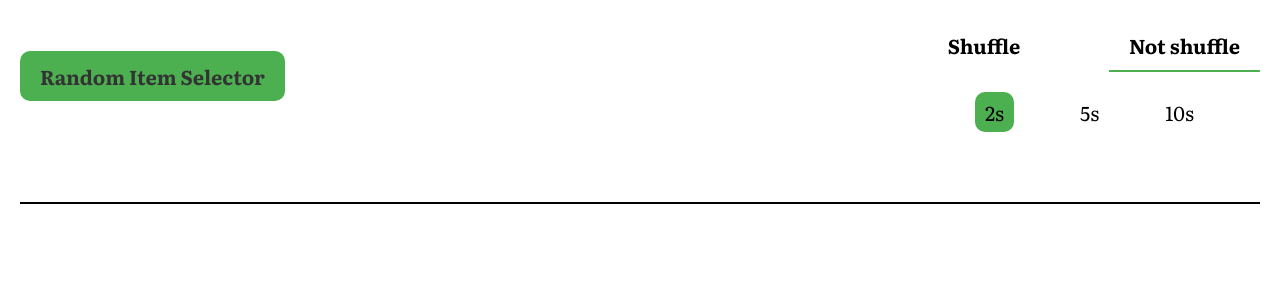
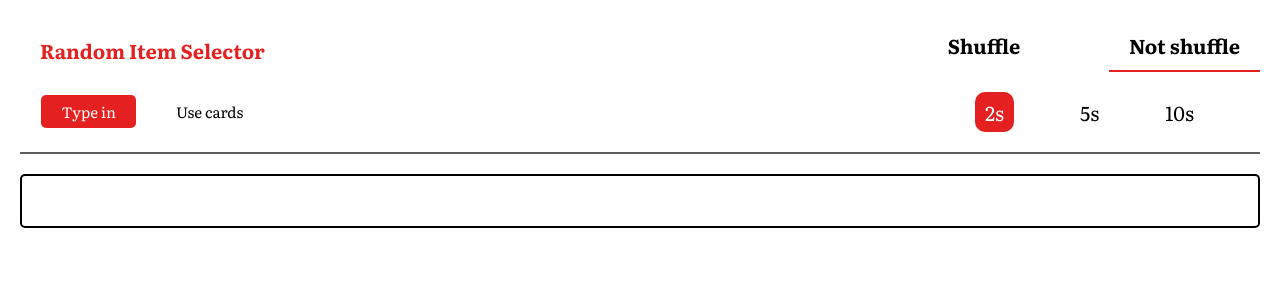
Before and after one commit to KimmNT/random-pickly, a React (Vite) app: page / in a window 1280 px wide. Shown: the top 300 px of the page. Built offline with nearby package versions, Linux system fonts and the light colour scheme.

Commit message:
adding cards - 150225

```diff
--- a/src/App.tsx
+++ b/src/App.tsx
@@ -1,43 +1,44 @@
-import { useState } from "react";
+import { useEffect, useState } from "react";
 import styles from "./styles/App.module.scss"; // Import SASS styles
+import cards from "./json/cards.json"
+
 
 const App: React.FC = () => {
-  const [items, setItems] = useState<string[]>([]);
+  const [items, setItems] = useState<{ name: string; type: string }[]>([]);
   const [inputValue, setInputValue] = useState("");
-  const [currentItem, setCurrentItem] = useState<string | null>(null);
+  const [currentItem, setCurrentItem] = useState<{ name: string; type: string } | null>(null);
   const [isAnimating, setIsAnimating] = useState(false);
   const [isShuffle, setIsShuffle] = useState(false);
   const [runningTime, setRunningTime] = useState(2000);
+  const [isCard,setIsCard] = useState(false)
+
+  useEffect(() => {
+    setItems(isCard ? cards : []);
+  }, [isCard]);
 
   const getRandomItem = () => {
-    if (isAnimating) return; // Prevent multiple clicks during animation
+    if (isAnimating || items.length === 0) return; // Prevent multiple clicks & empty list error
 
     setIsAnimating(true);
     let index = 0;
-    let arrayLength = items.length;
+    const arrayLength = items.length;
 
-    // Start fast animation
     const interval = setInterval(() => {
-      if (isShuffle) {
-        const randomIndex = Math.floor(Math.random() * arrayLength); // Get a random index
-        setCurrentItem(items[randomIndex]); // Set a random item from the array
-      } else {
-        setCurrentItem(items[index]);
-        index = (index + 1) % items.length;
-      }
-    }, 100); // Change every 100ms (adjust for speed)
+      setCurrentItem(isShuffle ? items[Math.floor(Math.random() * arrayLength)] : items[index]);
+      index = (index + 1) % arrayLength;
+      console.log(index)
+    }, 100); // Animation speed
 
-    // Stop after a random duration (1.5s to 3s)
     setTimeout(() => {
       clearInterval(interval);
-      const randomIndex = Math.floor(Math.random() * items.length);
-      setCurrentItem(items[randomIndex]);
+      setCurrentItem(items[Math.floor(Math.random() * arrayLength)]);
       setIsAnimating(false);
-    }, runningTime); // Adjust to control how long the animation runs
+    }, runningTime);
   };
+
   const handleInsertNewItem = (e: React.KeyboardEvent<HTMLInputElement>) => {
     if (e.key === "Enter" && inputValue.trim() !== "") {
-      setItems((prevItems) => [...prevItems, inputValue]); // Add new item
+      setItems((prevItems) => [...prevItems, {name: inputValue.trim(), type: "Input"}]); // Add new item
       setInputValue(""); // Clear input field after adding
     }
   };
@@ -49,7 +50,14 @@ const App: React.FC = () => {
   return (
     <div className={styles.container}>
       <div className={styles.headline}>
+        <div className={styles.value}>
         <h1 className={styles.title}>Random Item Selector</h1>
+        <div className={styles.valueContainer}>
+          <div onClick={()=>setIsCard(false)} className={`${styles.valueItem} ${isCard ? "" : styles.valueItemActive}`}>Type in</div>
+          <div onClick={()=>setIsCard(true)} className={`${styles.valueItem} ${isCard ? styles.valueItemActive : ""}`}>Use cards</div>
+        </div>
+        {isCard && <div className={styles.valueRank}>Hearts - Diamonds - Clubs - Spades</div>}
+        </div>
         <div className={styles.options}>
           <div className={styles.shuffle}>
             <div
@@ -97,19 +105,20 @@ const App: React.FC = () => {
           </div>
         </div>
       </div>
-      <input
+      <div className={styles.break}></div>
+      {isCard ? <></> :       <input
         type="text"
         value={inputValue}
         onChange={(e) => setInputValue(e.target.value)}
         onKeyDown={handleInsertNewItem}
-      />
+      />}
       <div className={styles.list}>
         {items.map((item, index) => (
           <div
             key={index}
-            className={currentItem === item ? styles.active : ""}
+            className={currentItem?.name === item.name ? styles.active : ""}
           >
-            {item}
+            {item.name}
             <span onClick={() => handleRemoveItem(index)}>X</span>
           </div>
         ))}
@@ -126,11 +135,11 @@ const App: React.FC = () => {
       {currentItem && !isAnimating && (
         <div className={styles.selectedItemBackground}>
           <div className={styles.selectedItem}>
-            <div className={styles.selectedItemValue}>{currentItem}</div>
+            <div className={styles.selectedItemValue}>{currentItem.name}</div>
             <div className={styles.selectedItemButton}>
               <div
                 className={styles.selectedItemButtonItem}
-                onClick={() => setCurrentItem("")}
+                onClick={() => setCurrentItem(null)}
               >
                 close
               </div>
--- /dev/null
+++ b/src/json/cards.json
@@ -0,0 +1,57 @@
+[
+    { "name": "Ace of Hearts", "type": "Hearts" },
+    { "name": "2 of Hearts", "type": "Hearts" },
+    { "name": "3 of Hearts", "type": "Hearts" },
+    { "name": "4 of Hearts", "type": "Hearts" },
+    { "name": "5 of Hearts", "type": "Hearts" },
+    { "name": "6 of Hearts", "type": "Hearts" },
+    { "name": "7 of Hearts", "type": "Hearts" },
+    { "name": "8 of Hearts", "type": "Hearts" },
+    { "name": "9 of Hearts", "type": "Hearts" },
+    { "name": "10 of Hearts", "type": "Hearts" },
+    { "name": "Jack of Hearts", "type": "Hearts" },
+    { "name": "Queen of Hearts", "type": "Hearts" },
+    { "name": "King of Hearts", "type": "Hearts" },
+
+    { "name": "Ace of Diamonds", "type": "Diamonds" },
+    { "name": "2 of Diamonds", "type": "Diamonds" },
+    { "name": "3 of Diamonds", "type": "Diamonds" },
+    { "name": "4 of Diamonds", "type": "Diamonds" },
+    { "name": "5 of Diamonds", "type": "Diamonds" },
+    { "name": "6 of Diamonds", "type": "Diamonds" },
+    { "name": "7 of Diamonds", "type": "Diamonds" },
+    { "name": "8 of Diamonds", "type": "Diamonds" },
+    { "name": "9 of Diamonds", "type": "Diamonds" },
+    { "name": "10 of Diamonds", "type": "Diamonds" },
+    { "name": "Jack of Diamonds", "type": "Diamonds" },
+    { "name": "Queen of Diamonds", "type": "Diamonds" },
+    { "name": "King of Diamonds", "type": "Diamonds" },
+
+    { "name": "Ace of Clubs", "type": "Clubs" },
+    { "name": "2 of Clubs", "type": "Clubs" },
+    { "name": "3 of Clubs", "type": "Clubs" },
+    { "name": "4 of Clubs", "type": "Clubs" },
+    { "name": "5 of Clubs", "type": "Clubs" },
+    { "name": "6 of Clubs", "type": "Clubs" },
+    { "name": "7 of Clubs", "type": "Clubs" },
+    { "name": "8 of Clubs", "type": "Clubs" },
+    { "name": "9 of Clubs", "type": "Clubs" },
+    { "name": "10 of Clubs", "type": "Clubs" },
+    { "name": "Jack of Clubs", "type": "Clubs" },
+    { "name": "Queen of Clubs", "type": "Clubs" },
+    { "name": "King of Clubs", "type": "Clubs" },
+
+    { "name": "Ace of Spades", "type": "Spades" },
+    { "name": "2 of Spades", "type": "Spades" },
+    { "name": "3 of Spades", "type": "Spades" },
+    { "name": "4 of Spades", "type": "Spades" },
+    { "name": "5 of Spades", "type": "Spades" },
+    { "name": "6 of Spades", "type": "Spades" },
+    { "name": "7 of Spades", "type": "Spades" },
+    { "name": "8 of Spades", "type": "Spades" },
+    { "name": "9 of Spades", "type": "Spades" },
+    { "name": "10 of Spades", "type": "Spades" },
+    { "name": "Jack of Spades", "type": "Spades" },
+    { "name": "Queen of Spades", "type": "Spades" },
+    { "name": "King of Spades", "type": "Spades" }
+  ]
--- a/src/styles/App.module.scss
+++ b/src/styles/App.module.scss
@@ -1,6 +1,6 @@
 // Variables
-$primary-color: #4caf50;
-$text-color: #333;
+$primary-color: #E52020;
+$text-color: #fff;
 
 .container {
   text-align: center;
@@ -15,12 +15,38 @@ $text-color: #333;
     justify-content: space-between;
     flex-wrap: wrap;
     gap: 3rem;
-    .title {
-        color: $text-color;
-        background-color: $primary-color;
+    .value{
+      display: flex;
+      flex-direction: column;
+      gap: 2rem;
+      align-items: center;
+      justify-content: center;
+      .title {
+        color: $primary-color;
         padding: 1rem 2rem;
         border-radius: 1rem;
       }
+      .valueContainer{
+        display: flex;
+        align-items: center;
+        gap: 2rem;
+        .valueItem{
+          padding: .5rem 2rem;
+          font-size: 1.5rem;
+          border-radius: .5rem;
+          cursor: pointer;
+          &.valueItemActive{
+            background-color: $primary-color;
+            color: $text-color;
+          }
+
+        }
+      }
+      .valueRank{
+        font-size: 1rem;
+        font-weight: bold;
+      }
+    }
       .options{
         display: flex;
         flex-direction: column;
@@ -36,7 +62,7 @@ $text-color: #333;
               cursor: pointer;
               min-width: 150px;
               font-weight: bold;
-              border-bottom: .2rem solid #FFF;
+              border-bottom: .2rem solid $text-color;
               &.shuffleButtonActive{
                 border-bottom: .2rem solid $primary-color;
               }
@@ -54,20 +80,27 @@ $text-color: #333;
           &.runningActive{
             background-color: $primary-color;
             padding: .5rem 1rem;
+            color: $text-color;
           }
         }
       }
       }
 
 }
+.break{
+  width: 100%;
+  height: .2rem;
+  background-color: #5c5c5c;
+}
 input{
     width: 100%;
     padding: 1rem;
     outline: none;
     border: none;
-    border-bottom: .2rem solid #000;
+    border: .2rem solid #000;
     font-family: Lit;
     font-size: 2rem;
+    border-radius: .5rem;
 }
 
 .list {
@@ -97,18 +130,21 @@ input{
     }
     &.active {
       background: $primary-color;
-      color: white;
+      color: $text-color;
       transform: scale(1.1);
     }
   }
 }
 
 .button {
+  position: fixed;
+  bottom: 1rem;
+  right: 1rem;
   background: $primary-color;
-  color: white;
+  color: $text-color;
   padding: 10px 20px;
-  border: none;
-  border-radius: 5px;
+  border: .2rem solid $primary-color;
+  border-radius: .5rem;
   cursor: pointer;
   font-size: 16px;
   transition: 0.3s;
@@ -116,12 +152,15 @@ input{
   font-family: Lit;
 
   &:hover {
-    background: #FFF
+    background: #FFF;
+    color: $primary-color;
   }
 
   &:disabled {
     background: grey;
     cursor: not-allowed;
+    border: none;
+    color: black;
   }
 }
 .selectedItemBackground{
```
